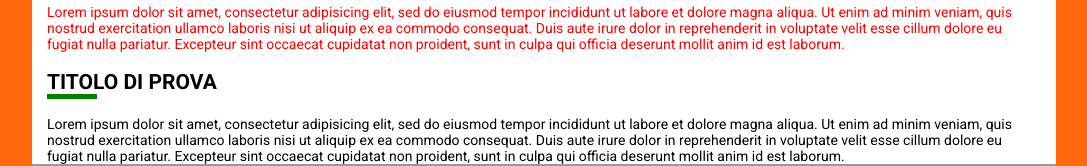
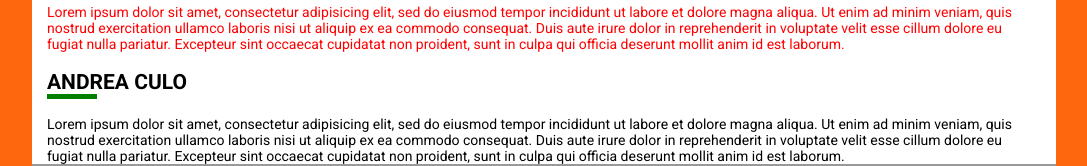
Before and after one commit to Tiex84/eserciziouar, a plain HTML site: page index.html in a window 1280 px wide. Shown: the part 210-376 px from the top of the page, without its empty margins (96-1183 px from the left). Drawn offline with Linux system fonts and the light colour scheme.

Commit message:
andrea culo

```diff
--- a/index.html
+++ b/index.html
@@ -85,7 +85,7 @@
 
             <section class="principale topolino">
 
-                    <h2>TITOLO DI PROVA</h2>
+                    <h2>ANDREA CULO</h2>
 
                     Lorem ipsum dolor sit amet, consectetur adipisicing elit, sed do eiusmod
                     tempor incididunt ut labore et dolore magna aliqua. Ut enim ad minim veniam,
```
